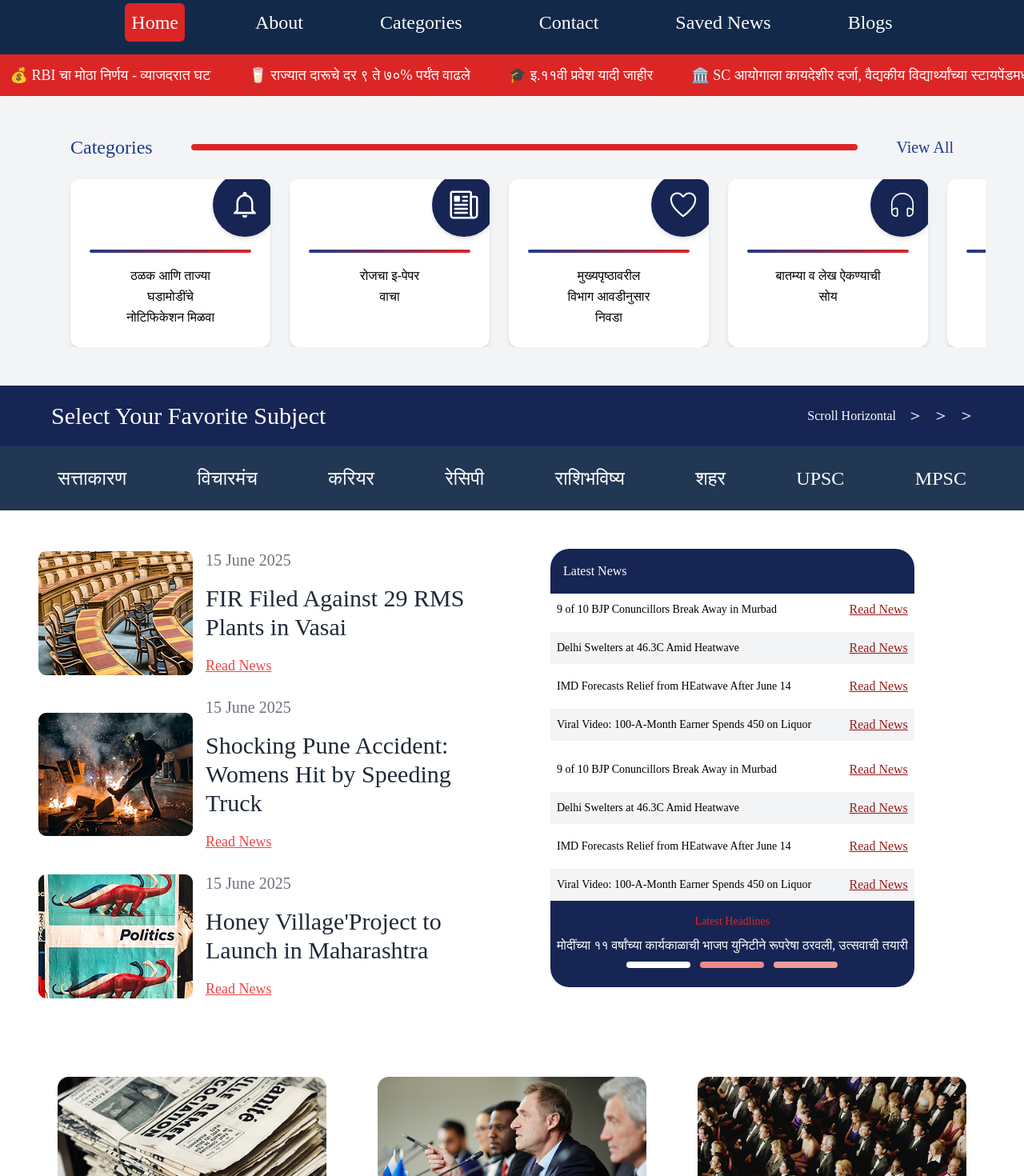
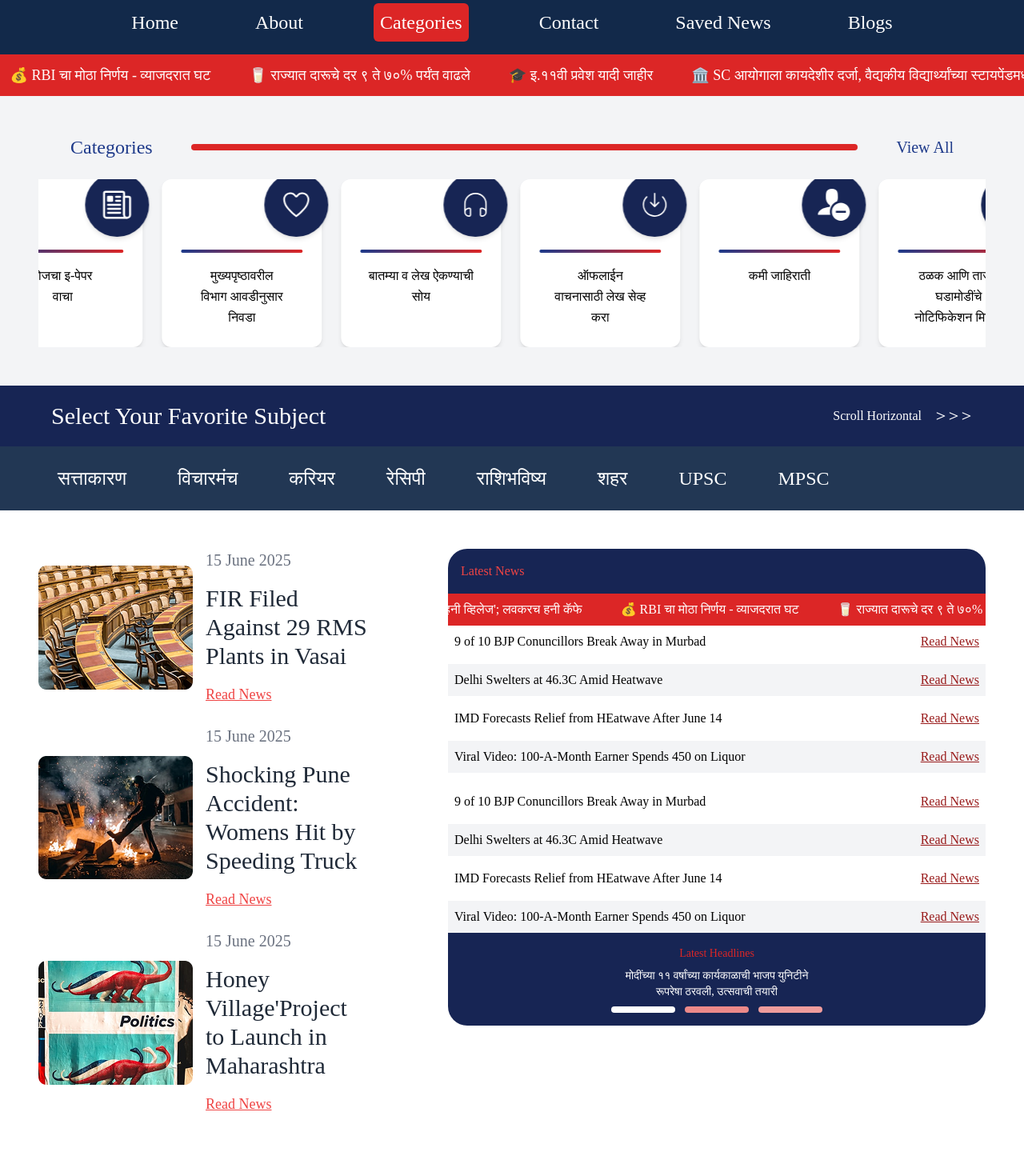
Before and after one commit to pooja-agale/shubh-prabhat, a React (Vite) app: page /#/categories in a window 1280 px wide. Shown: the part 100-1570 px from the top of the page at 80% size. Built offline with nearby package versions, Linux system fonts and the light colour scheme; a web font is replaced by a local one.

Commit message:
make some changess in code

```diff
--- a/src/components/Navbar.jsx
+++ b/src/components/Navbar.jsx
@@ -7,6 +7,7 @@ import { FaBars, FaTimes } from "react-icons/fa";
 const Navbar = () => {
   const location = useLocation();
   const [activeNav, setActiveNav] = useState("Home");
+  const [selected, setSelected] = useState("Home")
   const [isMenuOpen, setIsMenuOpen] = useState(false);
 
   const navOptions = [
@@ -64,14 +65,14 @@ const Navbar = () => {
 
       {/* Mobile Dropdown */}
       {isMenuOpen && (
-        <div className="sm:hidden bg-[#12294A] flex flex-col gap-3 py-4 items-center text-white w-full">
+        <div className="hidden sm:flex bg-[#12294A] gap-6 py-4 text-white justify-center gap-x-20">
           {navOptions.map((item, index) => (
             <Link
               to={navLinks[item]}
               key={index}
-              onClick={() => setActiveNav(item)}
-              className={`text-2xl hover:bg-red-600 hover:rounded-md ${
-                activeNav === item ? "bg-red-600 rounded-md" : ""
+              onClick={() => setSelected(item)}
+              className={`text-2xl p-2 hover:bg-red-600 hover:rounded-md ${
+                selected === item ? "bg-red-600 rounded-md" : ""
               }`}
             >
               {item}
@@ -82,17 +83,20 @@ const Navbar = () => {
 
       {/* Desktop Navbar */}
       <div className="hidden sm:flex bg-[#12294A] gap-6 py-4 text-white justify-center gap-x-20">
-        {navOptions.map((item, index) => (
+        {navOptions.map((item, index) => {
+          const isActive = location.pathname === navLinks[item];
+          return (
             <Link
               to={navLinks[item]}
               key={index}
               className={`text-2xl p-2 hover:bg-red-600 hover:rounded-md ${
-              item === "Home" ? "bg-red-600 rounded-md" : ""
+                isActive ? "bg-red-600 rounded-md" : ""
               }`}
             >
               {item}
             </Link>
-        ))}
+          );
+        })}
       </div>
 
       {/* Breaking News */}
--- a/src/components/home/Categories.jsx
+++ b/src/components/home/Categories.jsx
@@ -42,8 +42,9 @@ const Categories = () => {
       </div>
 
       {/* Scrolling container */}
-      <div className="overflow-hidden">
-        <div className="flex gap-6 px-10 w-max">
+      {/* Scrolling container */}
+      <div className="overflow-x-auto whitespace-nowrap scrollbar-hide">
+        <div className="inline-flex gap-6 px-10">
           {newsCategory.map((item, index) => (
             <div
               key={index}
--- a/src/components/home/ReadNews.jsx
+++ b/src/components/home/ReadNews.jsx
@@ -1,4 +1,4 @@
-import React from "react";
+import React, { useState, useEffect } from "react";
 
 const latestNews = [
   "9 of 10 BJP Conuncillors Break Away in Murbad",
@@ -20,40 +20,44 @@ const trendingNewsData = [
     img: "./../Rectangle 49.png",
     headline: "Honey Village'Project to Launch in Maharashtra",
   },
-  {
-    img: "./../Rectangle 48.png",
-    headline: "Shocking Pune Accident: Womens Hit by Speeding Truck",
-  },
 ];
 
 const ReadNews = () => {
+  const [currentIndex, setCurrentIndex] = useState(0);
+
+  useEffect(() => {
+    const interval = setInterval(() => {
+      setCurrentIndex((prev) => (prev + 1) % latestNews.length);
+    }, 3000);
+    return () => clearInterval(interval);
+  }, []);
+
   return (
     <div className="font-marathi">
-      <div className="py-10 px-12">
-        <h1 className="text-4xl leading-relaxed ">
+      <div className="py-10 px-6 md:px-12 text-xl">
+        <h1 className="lg:text-4xl leading-relaxed ">
           Maharashtra Politics: भाजप नगरसेवकांनी पक्ष्याच्याच उमेदवाराला पाडला ,
           १०
           <br />
           पैकी ९ जण फुटले, कलेक्टरचीही मान्यता, मुरबाडमध्ये उलटफेर{" "}
         </h1>
-        <p className="text-2xl leading-relaxed ">
+        <p className="lg:text-2xl leading-relaxed ">
           कलेक्टरच्या मान्यतेनंतर नगरपंचायतीत मोठी राजकीय उलथापालथ; आमदार किसान
           कथोरे अडचणीत{" "}
         </p>
       </div>
-      <div className="flex">
-        <div className="px-12 pb-10 ">
-          {/* Image */}
-          <img src="./../image.png" className=" mb-4" alt="News" />
 
-          {/* Text below image */}
-          <div className="flex justify-between text-gray-600 text-md">
+      <div className="flex flex-col md:flex-row">
+        {/* LEFT SIDE */}
+        <div className="px-6 md:px-12 pb-10 w-full md:w-1/2">
+          <img src="./../image.png" className="mb-4" alt="News" />
+          <div className="flex flex-col sm:flex-row justify-between text-gray-600 text-md gap-2">
             <p className="font-bold">Article By: Rohan Sharma</p>
             <p className="text-gray-400">
               Last Updated: 15 June 2025, 10:00 AM
             </p>
           </div>
-          <div className="text-gray-400 space-y-5 mt-12 text-lg">
+          <div className="text-gray-400 space-y-5 lg:mt-12 mt-4">
             <p>
               म. टा. वृत्तसेवा, ठाणे : मुरबाड नगरपंचायतीतील दहापैकी नऊ
               नगरसेवकांनी स्वतंत्र गट स्थापन केला असून त्याला जिल्हाधिकारी
@@ -101,63 +105,80 @@ const ReadNews = () => {
             </p>
           </div>
         </div>
-        <div className="max-w-screen-md rounded-3xl px-12">
-          <div className=" rounded-3xl">
-            <div className="bg-blue-950  rounded-t-2xl p-4">
-              <h1 className="text-white">Latest News</h1>
-            </div>
-            {["/home", "/categories", "/home/read-news"].includes(
-              location.pathname
-            ) && (
-              <div className="bg-red-600 p-2 text-white overflow-hidden whitespace-nowrap text-base">
-                <div className="animate-marquee inline-block">
+
+        {/* RIGHT SIDE */}
+        <div className="w-full md:w-1/2 px-6 md:px-0">
+          <div>
+            <h1 className="bg-blue-900 p-3 text-red-600 rounded-t-xl">
+              Latest News
+            </h1>
+
+            <div className="bg-red-600 py-3 text-white overflow-hidden whitespace-nowrap text-lg">
+              <div className="flex w-max animate-marquee">
+                {[...Array(2)].map((_, i) => (
+                  <div key={i} className="flex">
                     <span className="mx-6">
                       📰 राज्यात प्रत्येक जिल्ह्यात 'हनी व्हिलेज'; लवकरच हनी कॅफे
                     </span>
-                  <span className="mx-6">
-                    💰 RBI चा मोठा निर्णय - व्याजदरात घट
-                  </span>
-                  <span className="mx-6">
-                    🥛 राज्यात दारूचे दर ९ ते ७०% पर्यंत वाढले
-                  </span>
+                    <span className="mx-6">💰 RBI चा मोठा निर्णय - व्याजदरात घट</span>
+                    <span className="mx-6">🥛 दारूचे दर ९ ते ७०% पर्यंत वाढले</span>
                     <span className="mx-6">🎓 इ.११वी प्रवेश यादी जाहीर</span>
                     <span className="mx-6">
-                    🏛️ SC आयोगाला कायदेशीर दर्जा, वैद्यकीय विद्यार्थ्यांच्या
-                    स्टायपेंडमध्ये वाढ
+                      🏛️ SC आयोगाला कायदेशीर दर्जा, स्टायपेंडमध्ये वाढ
                     </span>
                   </div>
+                ))}
               </div>
-            )}
-            <div className="space-y-4">
-              {[...Array(2)].map((_, outerIndex) =>
-                latestNews.map((item, index) => (
+            </div>
+
+            <div className="space-y-4 mt-4">
+              {[...Array(2)].map((_, outerIndex) => (
+                <div key={`section-${outerIndex}`} className="space-y-2">
+                  {latestNews.map((item, index) => (
                     <div
                       key={`news-${outerIndex}-${index}`}
                       className={`flex justify-between items-center p-2 ${
                         index % 2 === 0 ? "bg-white" : "bg-gray-100"
                       }`}
                     >
-                    <p className="text-sm">{item}</p>
-                    <button className="text-red-800 underline">
+                      <p className="text-sm sm:text-base">{item}</p>
+                      <button
+                        className="text-red-800 underline text-sm sm:text-base"
+                        onClick={() =>
+                          window.scrollTo({ top: 0, behavior: "smooth" })
+                        }
+                      >
                         Read News
                       </button>
                     </div>
-                ))
-              )}
+                  ))}
+                </div>
+              ))}
             </div>
           </div>
-          <div className="gap-4 py-10 px-4 space-y-6">
+
+          <div className="space-y-4 pt-6">
             {trendingNewsData.map((item, index) => (
-              <div key={index} className="flex items-center gap-4 mt-8">
+              <div
+                key={index}
+                className="flex flex-col sm:flex-row items-start sm:items-center gap-4"
+              >
                 <img
                   src={item.img}
                   alt={`Trending ${index}`}
                   className="rounded-lg object-cover"
                 />
-                <div className="space-y-4">
-                  <p className="text-gray-500 text-2xl">15 June 2025</p>
-                  <p className="text-2xl text-gray-800">{item.headline}</p>
-                  <button className="text-red-500 underline text-lg">
+                <div className="space-y-2 sm:space-y-4">
+                  <p className="text-gray-500 text-sm sm:text-xl">
+                    15 June 2025
+                  </p>
+                  <p className="text-lg sm:text-3xl text-gray-800">
+                    {item.headline}
+                  </p>
+                  <button
+                    onClick={() => window.scrollTo({ top: 0, behavior: "smooth" })}
+                    className="text-red-500 underline text-sm sm:text-lg"
+                  >
                     Read News
                   </button>
                 </div>
--- a/src/pages/CategoriesPage.jsx
+++ b/src/pages/CategoriesPage.jsx
@@ -3,7 +3,40 @@ import Categories from "../components/home/Categories";
 import { TbMathGreater } from "react-icons/tb";
 import { useState, useEffect } from "react";
 import FavSubjectNews from "../components/home/FavSubjectNews";
-import { useNavigate } from "react-router-dom";
+import { useNavigate, useLocation } from "react-router-dom";
+import { IoMdNotificationsOutline } from "react-icons/io";
+import { IoNewspaperOutline } from "react-icons/io5";
+import { IoIosHeartEmpty } from "react-icons/io";
+import { CiHeadphones } from "react-icons/ci";
+import { CiSaveDown1 } from "react-icons/ci";
+import { ImUserMinus } from "react-icons/im";
+
+const newsCategory = [
+  {
+    icon: <IoMdNotificationsOutline size={40} />,
+    desc: "ठळक आणि ताज्या\nघडामोडींचे\nनोटिफिकेशन मिळवा ",
+  },
+  {
+    icon: <IoNewspaperOutline size={40} />,
+    desc: "रोजचा इ-पेपर\nवाचा ",
+  },
+  {
+    icon: <IoIosHeartEmpty size={40} />,
+    desc: "मुख्यपृष्ठावरील\nविभाग आवडीनुसार\nनिवडा ",
+  },
+  {
+    icon: <CiHeadphones size={40} />,
+    desc: "बातम्या व लेख ऐकण्याची\nसोय ",
+  },
+  {
+    icon: <CiSaveDown1 size={40} />,
+    desc: "ऑफलाईन\n वाचनासाठी लेख सेव्ह\nकरा",
+  },
+  {
+    icon: <ImUserMinus size={40} />,
+    desc: "कमी जाहिराती",
+  },
+];
 
 const latestNews1 = [
   "निवड होईल शशिकांत शिंदे किंवा राजेश टोपे यांची - राष्ट्रवादी\nकाँग्रेसचे पुढचे प्रदेशाध्यक्ष कोण ?",
@@ -46,12 +79,12 @@ const newsSub = [
 
 const CategoriesPage = () => {
   const [currentIndex, setCurrentIndex] = useState(0);
+  const location = useLocation();
 
   useEffect(() => {
     const interval = setInterval(() => {
       setCurrentIndex((prev) => (prev + 1) % latestNews.length);
-    }, 3000); // change every 3 seconds
-
+    }, 3000);
     return () => clearInterval(interval);
   }, []);
 
@@ -59,126 +92,108 @@ const CategoriesPage = () => {
 
   return (
     <div className="font-marathi">
-      <Categories />
-      <div className="bg-blue-950 text-white flex justify-between py-5 px-16">
-        <h2 className="text-3xl">Select Your Favorite Subject</h2>
+      <div className="bg-gray-100 p-6 sm:p-12 space-y-6">
+        <div className="flex flex-col sm:flex-row items-center gap-6 sm:gap-12 px-4 sm:px-10">
+          <h3 className="text-2xl whitespace-nowrap text-blue-900">Categories</h3>
+          <div className="flex-grow h-2 bg-red-600 rounded-full w-full"></div>
+          <p className="text-blue-900 cursor-pointer whitespace-nowrap text-xl">View All</p>
+        </div>
 
-        <div className="flex items-center gap-4">
-          <span>Scroll Horizontal</span>
-          <TbMathGreater />
-          <TbMathGreater />
-          <TbMathGreater />
+        {/* Auto-scroll animation on all screens */}
+        <div className="relative overflow-x-hidden">
+          <div className="flex gap-6 w-max animate-marquee px-4 sm:px-10">
+            {[...newsCategory, ...newsCategory].map((item, index) => (
+              <div key={index} className="group relative bg-white rounded-xl shadow-md p-6 text-center min-w-[250px] sm:min-w-[200px] transition-all duration-300 hover:border-dotted hover:border-red-600">
+                <div className="absolute -top-2 -right-2 bg-blue-950 p-5 rounded-full flex items-center justify-center shadow-md transition-colors duration-300 group-hover:bg-red-600">
+                  <div className="text-white text-2xl">{item.icon}</div>
+                </div>
+                <div className="h-1 mt-16 bg-gradient-to-r from-blue-900 to-red-600 rounded-full"></div>
+                <p className="mt-4 text-black text-md leading-relaxed whitespace-pre-line">{item.desc}</p>
+              </div>
+            ))}
+          </div>
         </div>
       </div>
-      <div className="flex gap-4 overflow-x-auto px-12 py-3 bg-[#223754] justify-between">
+
+      <div className="bg-blue-950 text-white flex flex-col sm:flex-row justify-between items-center py-5 px-4 sm:px-16">
+        <h2 className="text-2xl sm:text-3xl mb-2 sm:mb-0">Select Your Favorite Subject</h2>
+        <div className="flex items-center gap-2 sm:gap-4">
+          <span className="text-sm sm:text-base">Scroll Horizontal</span>
+          <div className="flex">
+            <TbMathGreater />
+            <TbMathGreater />
+            <TbMathGreater />
+          </div>
+        </div>
+      </div>
+
+      <div className="flex gap-4 overflow-x-auto px-4 sm:px-12 py-3 bg-[#223754]">
         {newsSub.map((subject, index) => (
-          <div
-            key={index}
-            className="text-2xl text-white px-6 py-3 cursor-pointer transition hover:bg-red-600 hover:rounded-3xl"
-          >
+          <div key={index} className="text-lg sm:text-2xl text-white px-4 sm:px-6 py-2 sm:py-3 cursor-pointer transition hover:bg-red-600 hover:rounded-3xl">
             {subject}
           </div>
         ))}
       </div>
-      <div className="flex">
-        <div className="w-1/2 flex flex-col gap-6 p-12">
+
+      <div className="flex flex-col lg:flex-row">
+        <div className="lg:w-1/2 flex flex-col gap-6 p-4 sm:p-12">
           {trendingNewsData.map((item, index) => (
             <div key={index} className="flex items-center gap-4">
-              <img
-                src={item.img}
-                alt={`Trending ${index}`}
-                className="w-29 h-25 rounded-lg object-cover"
-              />
-              <div className="space-y-4">
-                <p className="text-gray-500 text-xl">15 June 2025</p>
-                <p className="text-3xl text-gray-800">{item.headline}</p>
-                <button className="text-red-500 underline text-lg"
-                onClick={() => navigate("/home/read-news")}>
-                  Read News
-                </button>
+              <img src={item.img} alt={`Trending ${index}`} className="rounded-lg object-cover" />
+              <div className="space-y-2 sm:space-y-4">
+                <p className="text-gray-500 text-sm sm:text-xl">15 June 2025</p>
+                <p className="text-lg sm:text-3xl text-gray-800">{item.headline}</p>
+                <button onClick={() => navigate("/home/read-news")} className="text-red-500 underline text-sm sm:text-lg">Read News</button>
               </div>
             </div>
           ))}
         </div>
-        <div className="max-w-screen-md rounded-3xl p-12">
+
+        <div className="lg:max-w-screen-md rounded-3xl p-4 sm:p-12">
           <div className="rounded-3xl overflow-hidden">
-            {/* Header */}
             <div className="bg-blue-950 rounded-t-2xl p-4">
-              <h1 className="text-white">Latest News</h1>
+              <h1 className="text-red-500">Latest News</h1>
             </div>
 
-            {/* Marquee Strip */}
-            {["/home", "/categories"].includes(location.pathname) && (
-              <div className="bg-red-600 p-2 text-white overflow-hidden whitespace-nowrap text-base">
+            { ["/home", "/categories"].includes(location.pathname) && (
+              <div className="bg-red-600 p-2 text-white overflow-hidden whitespace-nowrap text-sm sm:text-base">
                 <div className="animate-marquee inline-block">
-                  {[
-                    "📰 राज्यात प्रत्येक जिल्ह्यात 'हनी व्हिलेज'; लवकरच हनी कॅफे",
-                    "💰 RBI चा मोठा निर्णय - व्याजदरात घट",
-                    "🥛 राज्यात दारूचे दर ९ ते ७०% पर्यंत वाढले",
-                    "🎓 इ.११वी प्रवेश यादी जाहीर",
-                    "🏛️ SC आयोगाला कायदेशीर दर्जा, वैद्यकीय विद्यार्थ्यांच्या स्टायपेंडमध्ये वाढ",
-                  ].map((headline, index) => (
-                    <span key={index} className="mx-6">
-                      {headline}
-                    </span>
+                  {["📰 राज्यात प्रत्येक जिल्ह्यात 'हनी व्हिलेज'; लवकरच हनी कॅफे","💰 RBI चा मोठा निर्णय - व्याजदरात घट","🥛 राज्यात दारूचे दर ९ ते ७०% पर्यंत वाढले","🎓 इ.११वी प्रवेश यादी जाहीर","🏛️ SC आयोगाला कायदेशीर दर्जा, वैद्यकीय विद्यार्थ्यांच्या स्टायपेंडमध्ये वाढ"].map((headline, index) => (
+                    <span key={index} className="mx-6">{headline}</span>
                   ))}
                 </div>
               </div>
             )}
 
-            {/* Repeated News Sections */}
             <div className="space-y-4">
               {[...Array(2)].map((_, outerIndex) => (
                 <div key={`section-${outerIndex}`} className="space-y-2">
                   {latestNews.map((item, index) => (
-                    <div
-                      key={`news-${outerIndex}-${index}`}
-                      className={`flex justify-between items-center p-2 ${
-                        index % 2 === 0 ? "bg-white" : "bg-gray-100"
-                      }`}
-                    >
-                      <p className="text-sm">{item}</p>
-                      <button className="text-red-800 underline">
-                        Read News
-                      </button>
+                    <div key={`news-${outerIndex}-${index}`} className={`flex justify-between items-center p-2 ${index % 2 === 0 ? "bg-white" : "bg-gray-100"}`}>
+                      <p className="text-sm sm:text-base">{item}</p>
+                      <button className="text-red-800 underline text-sm sm:text-base" onClick={() => navigate("/home/read-news")}>Read News</button>
                     </div>
                   ))}
                 </div>
               ))}
             </div>
 
-            {/* Dynamic Headline Carousel */}
             <div className="bg-blue-950 grid justify-center py-4 px-2 space-y-2">
-              <p className="text-red-600 text-sm text-center">
-                Latest Headlines
-              </p>
-
-              <div className="text-white text-md text-center">
-                {latestNews1[currentIndex]}
-              </div>
-
-              {/* Indicator Dots */}
+              <p className="text-red-600 text-xs sm:text-sm text-center">Latest Headlines</p>
+              <div className="text-white text-sm sm:text-md text-center whitespace-pre-line">{latestNews1[currentIndex]}</div>
               <div className="flex flex-wrap gap-3 justify-center">
                 {latestNews1.map((item, index) => (
                   <div key={index} className="flex flex-col items-center">
-                    {/* Colored bar */}
-                    <div
-                      className={`h-2 w-20 rounded-full transition-all duration-300 ${
-                        currentIndex === index ? "bg-red-600" : "bg-white"
-                      }`}
-                    ></div>
-
-                    {/* Heading below bar */}
-                    <p className="text-xs mt-2 text-center text-black w-20 truncate">
-                      {item.heading}
-                    </p>
+                    <div className={`h-2 w-20 rounded-full transition-all duration-300 ${currentIndex === index ? "bg-red-600" : "bg-white"}`}></div>
                   </div>
                 ))}
               </div>
             </div>
+
           </div>
         </div>
       </div>
+
       <FavSubjectNews />
       <FavSubjectNews />
     </div>
--- a/src/pages/ContactPage.jsx
+++ b/src/pages/ContactPage.jsx
@@ -11,8 +11,8 @@ const ContactPage = () => {
       />
 
       {/* Contact Form Overlay */}
-      <div className="absolute inset-0 flex items-center justify-center rounded-3xl">
-        <form className="bg-white  p-8 rounded-xl shadow-lg w-full max-w-md">
+      <div className="absolute inset-0 flex items-center lg:justify-center rounded-3xl p-8">
+        <form className="bg-white p-8 rounded-xl shadow-lg w-full max-w-md">
           <h2 className="text-2xl mb-6 text-center">Contact Us</h2>
 
           <input
--- a/src/pages/SignIn.jsx
+++ b/src/pages/SignIn.jsx
@@ -47,8 +47,7 @@ const SignIn = () => {
 
                     {/* Custom Google Button */}
                     <button
-                        // className="flex items-center justify-center gap-4 text-black py-3 px-4 rounded-full w-full border-2 border-red-400"
-                        // onClick={loginWithGoogle}
+                        className="flex items-center justify-center gap-4 text-black py-3 px-4 rounded-full w-full border-2 border-red-400"
                     >
                         <img src="./Group (2).png" alt="Google Icon" className="w-6 h-6" />
                         <span className="text-gray-500 text-lg lg:text-xl">Continue With Google</span>
```
Also changed, not shown: src/components/home/BreakingNews.jsx (+16 -13 lines), src/pages/AboutPage.jsx (+47 -31 lines), src/pages/BlogsPage.jsx (+4 -4 lines), src/pages/SavedNews.jsx (+16 -7 lines), tailwind.config.js (+16 -2 lines). Lines whose indentation alone changed are shown as unchanged.
